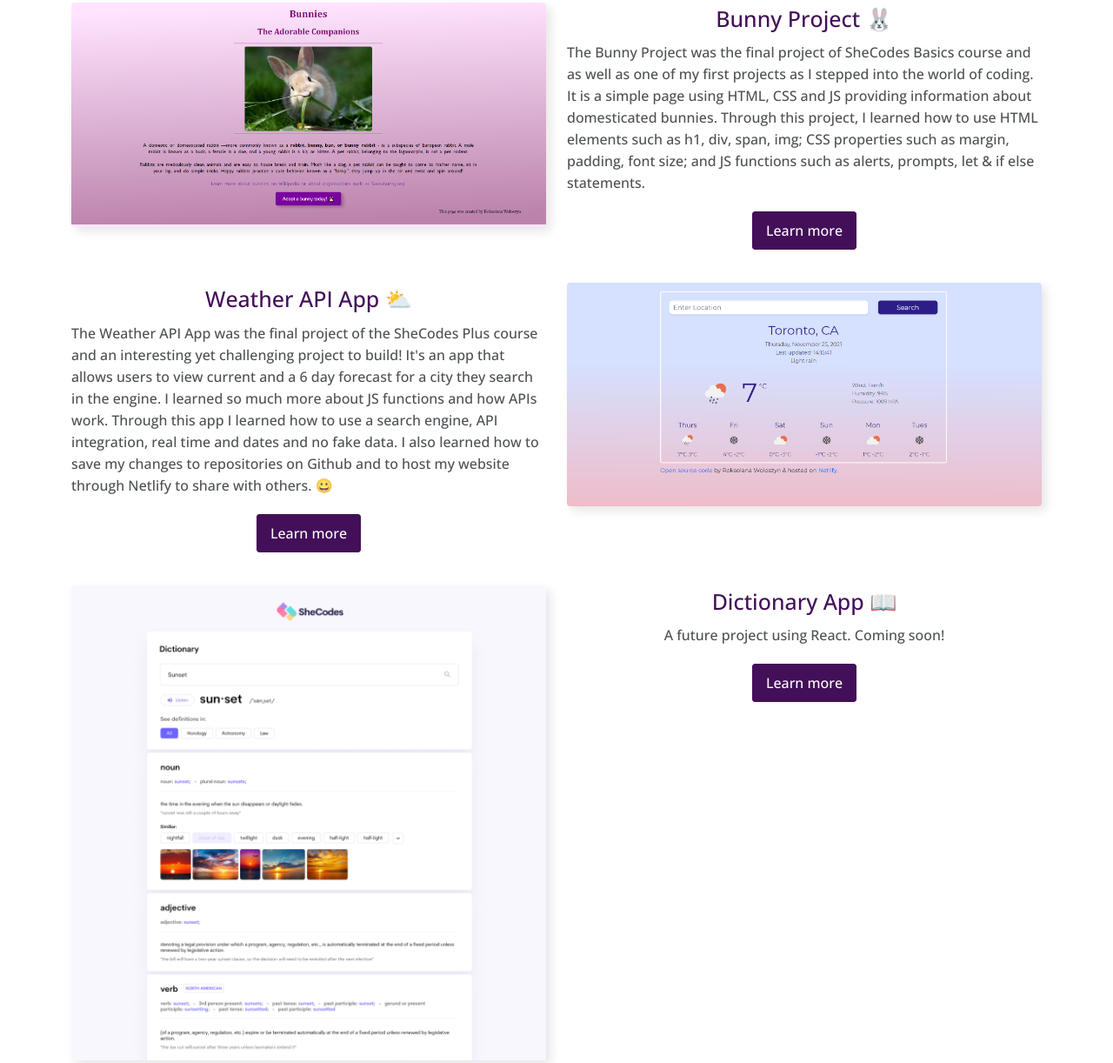
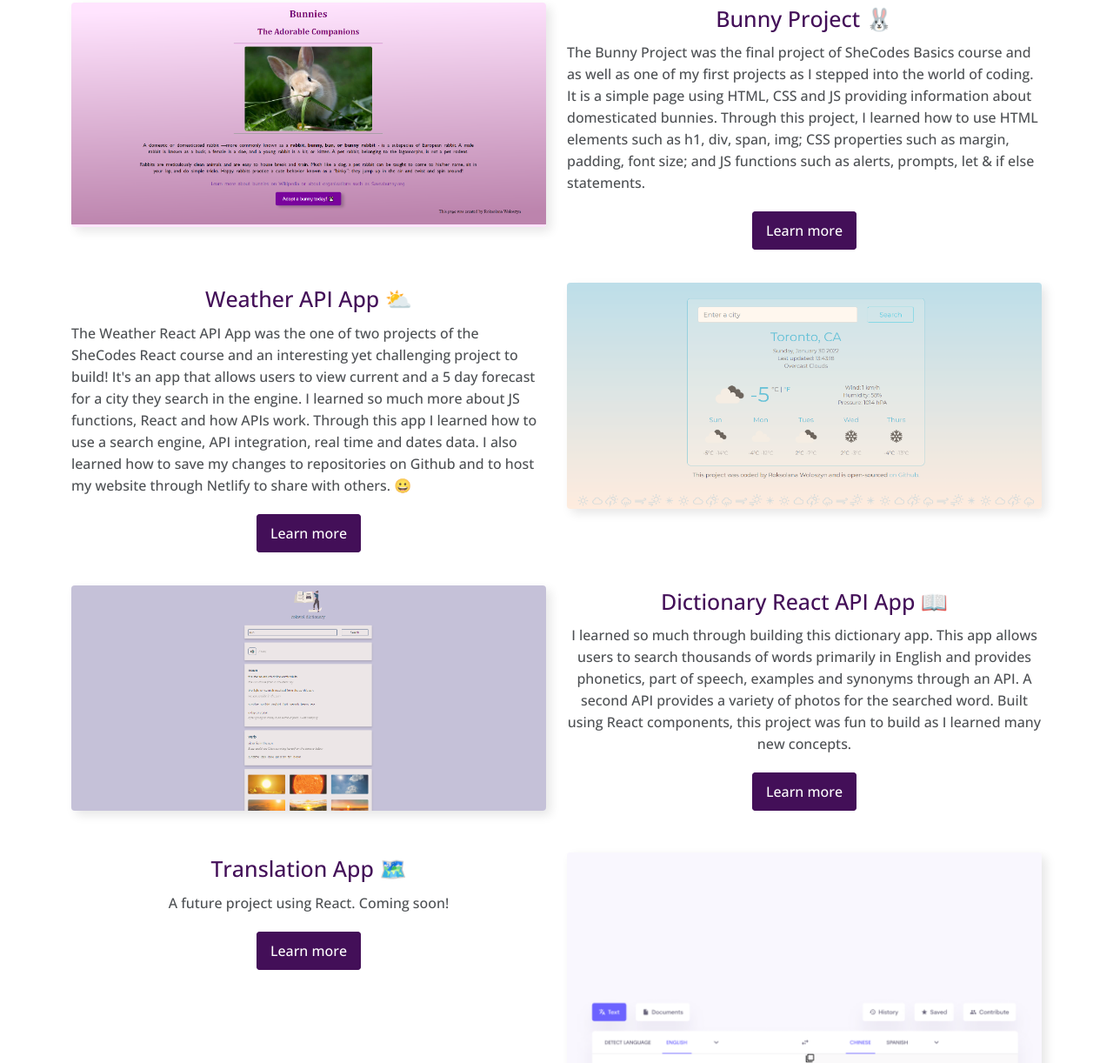
Before and after one commit to rokwol/shecodes-portfolio-project, a plain HTML site: page index.html in a window 1280 px wide. Shown: the part 487-1709 px from the top of the page at 87% size. Drawn offline with nearby package versions, Linux system fonts and the light colour scheme.

Commit message:
Updated projects section

```diff
--- a/index.html
+++ b/index.html
@@ -92,26 +92,26 @@
           <div class="col project-description">
             <h2>Weather API App ⛅</h2>
             <p>
-              The Weather API App was the final project of the SheCodes Plus
-              course and an interesting yet challenging project to build! It's
-              an app that allows users to view current and a 6 day forecast for
-              a city they search in the engine. I learned so much more about JS
-              functions and how APIs work. Through this app I learned how to use
-              a search engine, API integration, real time and dates and no fake
-              data. I also learned how to save my changes to repositories on
-              Github and to host my website through Netlify to share with
-              others. 😀
+              The Weather React API App was the one of two projects of the
+              SheCodes React course and an interesting yet challenging project
+              to build! It's an app that allows users to view current and a 5
+              day forecast for a city they search in the engine. I learned so
+              much more about JS functions, React and how APIs work. Through
+              this app I learned how to use a search engine, API integration,
+              real time and dates data. I also learned how to save my changes to
+              repositories on Github and to host my website through Netlify to
+              share with others. 😀
             </p>
             <a
-              href="https://adoring-borg-c7614f.netlify.app/"
+              href="https://nifty-swanson-26ed52.netlify.app/"
               class="projects-button"
-              title="Weather API App"
+              title="Weather React API App"
               >Learn more</a
             >
           </div>
           <div class="col d-none d-lg-block">
             <img
-              src="/images/weather-API.png"
+              src="/images/weather-react-API.png"
               alt="Weather API App"
               class="img-fluid"
             />
@@ -120,17 +120,25 @@
         <div class="row mt-5">
           <div class="col d-none d-lg-block">
             <img
-              src="/images/dictionary-project.png"
+              src="/images/dictionary-app.png"
               alt="Dictionary App"
               class="img-fluid"
             />
           </div>
           <div class="col project-description">
-            <h2>Dictionary App 📖</h2>
+            <h2>Dictionary React API App 📖</h2>
             <p class="text-center">
-              A future project using React. Coming soon!
+              I learned so much through building this dictionary app. This app
+              allows users to search thousands of words primarily in English and
+              provides phonetics, part of speech, examples and synonyms through
+              an API. A second API provides a variety of photos for the searched
+              word. Built using React components, this project was fun to build
+              as I learned many new concepts.
             </p>
-            <a href="/work.html" class="projects-button" title="Dictionary App"
+            <a
+              href="https://distracted-mestorf-06033d.netlify.app/"
+              class="projects-button"
+              title="Dictionary App"
               >Learn more</a
             >
           </div>
```
Also changed, not shown: work.html (+2 -2 lines), images/dictionary-app.png (added), images/dictionary-project.png (deleted), images/weather-react-API.png (added).
